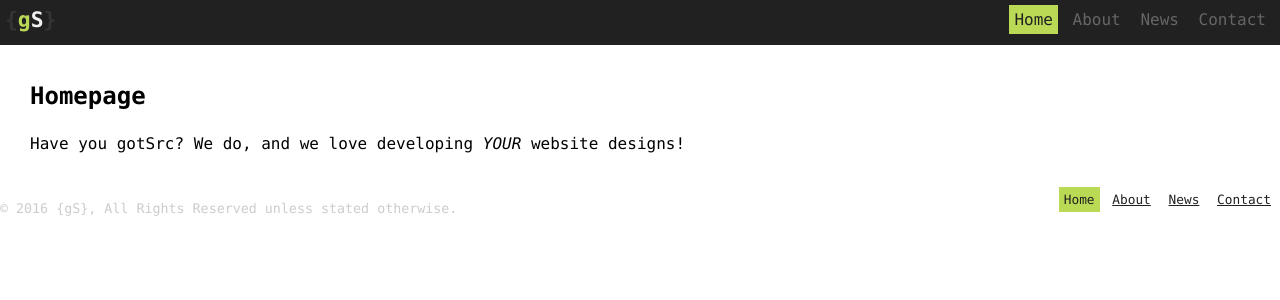
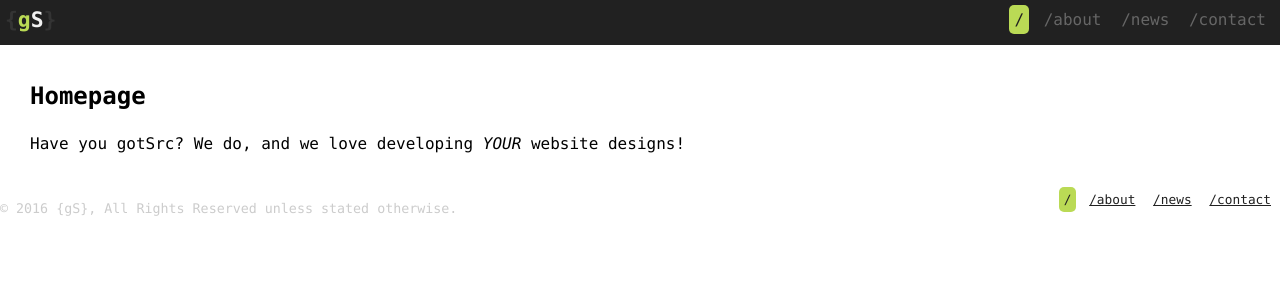
Before and after one commit to pchater/gotsrc-github, a Jekyll site: the page built from index.html, in a window 1280 px wide. Shown: the top 300 px of the page. Built offline with Jekyll 4.4.1, drawn with Linux system fonts in a browser that asks for light colours; Markdown is read by kramdown in place of the engine named in the settings.

Commit message:
Updated navigation links to reflect a more unixy system path on the titles to look cool.

```diff
--- a/_data/nav.yml
+++ b/_data/nav.yml
@@ -1,11 +1,11 @@
-- title: Home
+- title: /
   permalink: /
 
-- title: About
+- title: /about
   permalink: /about/
 
-- title: News
+- title: /news
   permalink: /news/
 
-- title: Contact
+- title: /contact
   permalink: /contact/
--- a/_includes/css/nav.css
+++ b/_includes/css/nav.css
@@ -3,6 +3,7 @@ nav { color: #f1f1f1; }
 	background-color: #bada55;
 	color: #242424;
 	text-decoration: none;
+	border-radius: 5px;
 }
 
 .current:hover {
@@ -26,6 +27,7 @@ nav { color: #f1f1f1; }
 }
 .nav > li a:hover {
 	background-color: #343434; color: #bada55;
+	border-radius: 5px;
 }
 
 .nav-head { color: #bada55; font-size: 1.0rem; }
```
